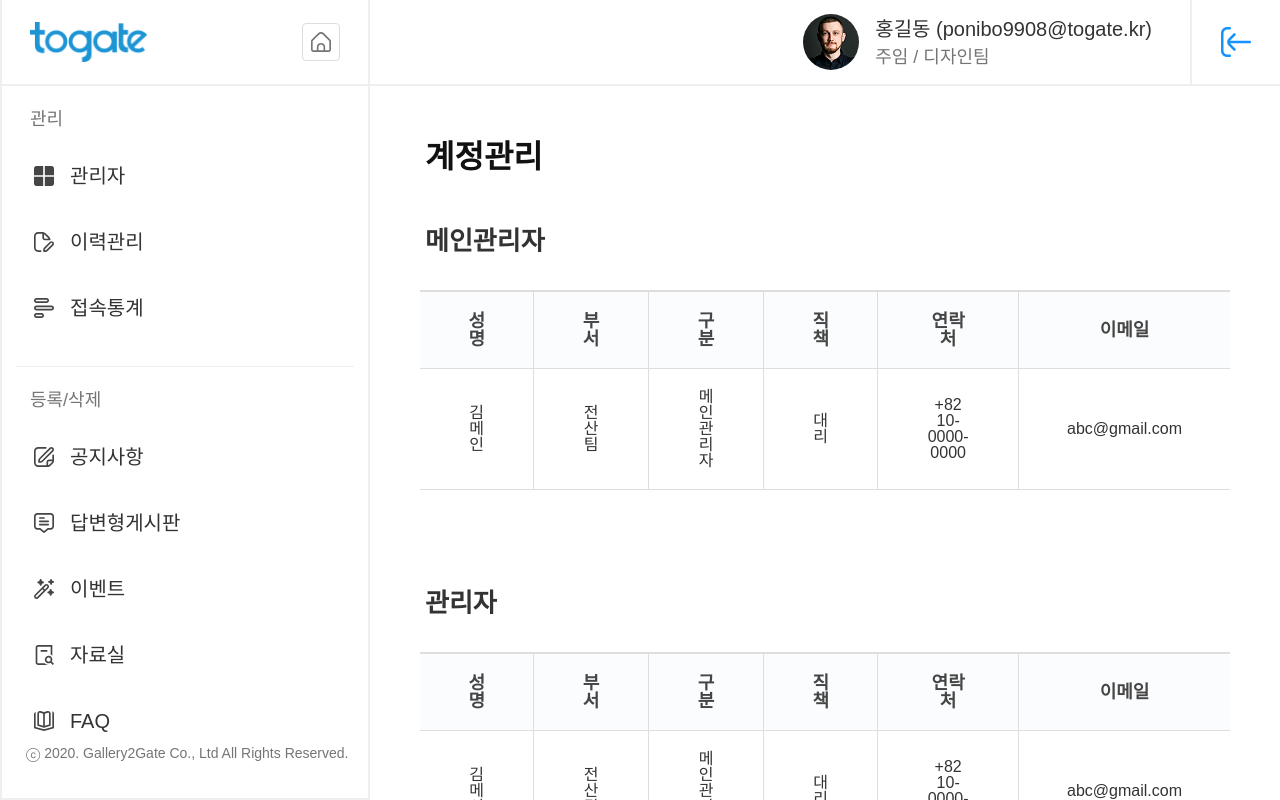
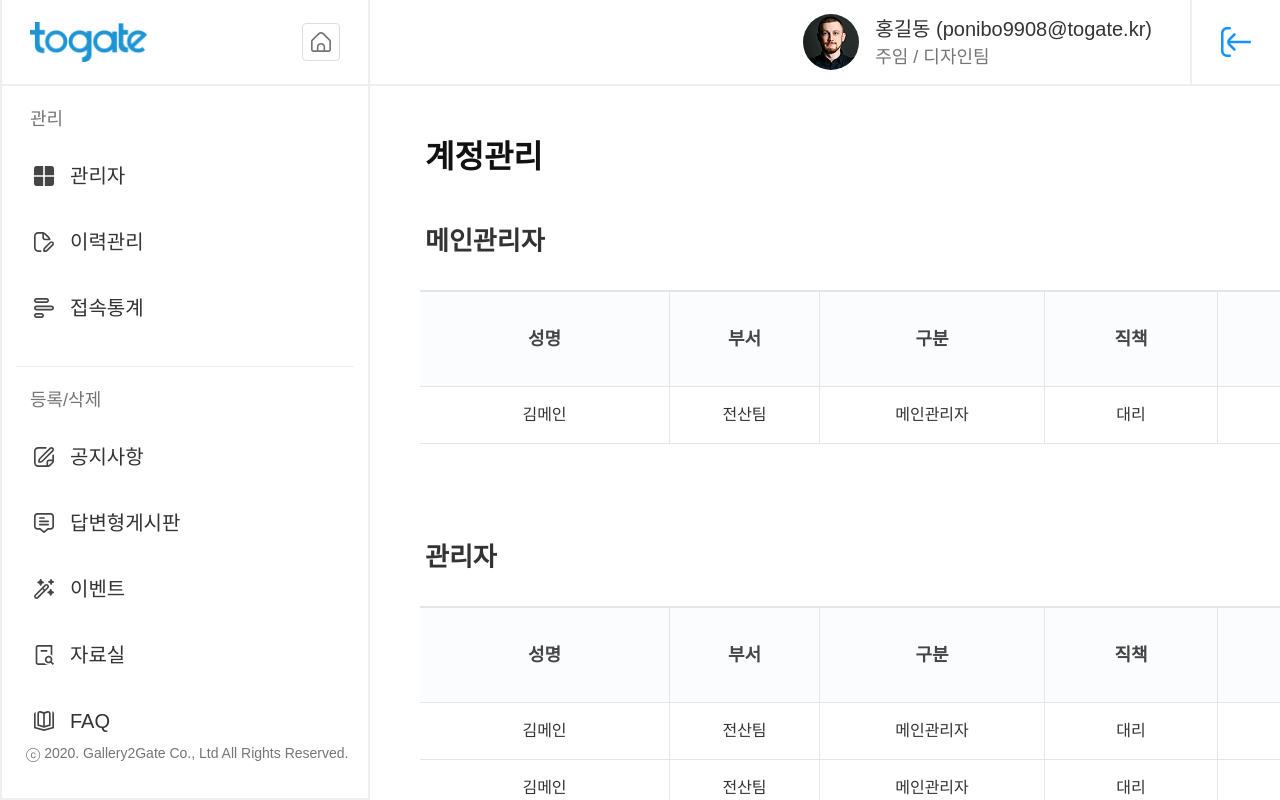
Before and after one commit to togatecomz01/togatecomz_admin, a React (Vite) app in the folder html/: page /admin in a window 1280 px wide. Built offline with nearby package versions, Linux system fonts and the light colour scheme; a web font is replaced by a local one.

Commit message:
style: 리스트 너비 fixed, 기타 수정

```diff
--- a/html/src/components/layout/List/List.module.scss
+++ b/html/src/components/layout/List/List.module.scss
@@ -1,37 +1,40 @@
 @use '@/styles/_variables' as vars;
 
 .list {
-  table-layout: auto;
+  table-layout: fixed;
+  overflow: hidden;
+  width: 100%;
+
   border-collapse: separate;
   border-spacing: 0;
-  overflow: hidden;
-  width: 100%;
-  border-bottom: vars.$border;
+  border-bottom: 1px solid #e4e5e7;
+  box-sizing: border-box;
 
   th,
   td {
-    border-top: vars.$border; /* 기본 border-top */
+    border-top: 1px solid #e4e5e7; /* 기본 border-top */
     padding: 20px 48px;
     text-align: center;
   }
 
   th {
     background-color: #fbfcfd;
-    border-top: 2px solid vars.$bright-color; /* th의 border-top을 더 두껍게 */
+    border-top: 2px solid #e4e5e7; /* th의 border-top을 더 두껍게 */
 
-    color: var(--Font-45, #454545);
+    color: #454545;
     text-align: center;
     font-size: 18px;
     font-style: normal;
     font-weight: 700;
     line-height: 100%; /* 18px */
   }
+
   tr:hover td {
     background: #eef8ff;
   }
 
   td {
-    color: var(--Text, #333);
+    color: #333;
     text-align: center;
     font-size: 16px;
     font-style: normal;
@@ -41,17 +44,25 @@
 
   th + th,
   td + td {
-    border-left: vars.$border;
-  }
-
-  th:last-child,
-  td:last-child {
-    border-right: none;
-  }
-
-  tbody {
-    tr:hover {
-      background-color: vars.$bg-color;
-    }
+    border-left: 1px solid #e4e5e7;
   }
 }
+
+.xs {
+  width: 150px;
+}
+.sm {
+  width: 173px;
+}
+.md {
+  width: 225px;
+}
+.lg {
+  width: 249px;
+}
+.xl {
+  width: 292px;
+}
+.auto {
+  width: auto;
+}
--- a/html/src/components/layout/List/List.tsx
+++ b/html/src/components/layout/List/List.tsx
@@ -9,7 +9,7 @@ function List({ headers, listItems }: { headers: { text: string; value: string;
         <thead>
           <tr>
             {headers.map(header => (
-              <th key={header.text} className={styles[`${header.className}`]}>
+              <th key={header.text} className={header.width && styles[header.width]}>
                 {header.text} {/* 컬럼명 바인딩 */}
               </th>
             ))}
--- a/html/src/constants/Admin.ts
+++ b/html/src/constants/Admin.ts
@@ -1,10 +1,10 @@
 export const ADMIN_HEADERS = [
-  { text: '성명', value: 'name', width: '17%' },
-  { text: '부서', value: 'department', width: '10%' },
-  { text: '구분', value: 'role', width: '15%' },
-  { text: '직책', value: 'position' },
-  { text: '연락처', value: 'contact' },
-  { text: '이메일', value: 'email' },
+  { text: '성명', value: 'name', width: 'lg' },
+  { text: '부서', value: 'department', width: 'xs' },
+  { text: '구분', value: 'role', width: 'md' },
+  { text: '직책', value: 'position', width: 'sm' },
+  { text: '연락처', value: 'contact', width: 'xl' },
+  { text: '이메일', value: 'email', width: 'auto' },
 ];
 
 export const ADMIN_LIST_ITEMS_MAIN = [
```
